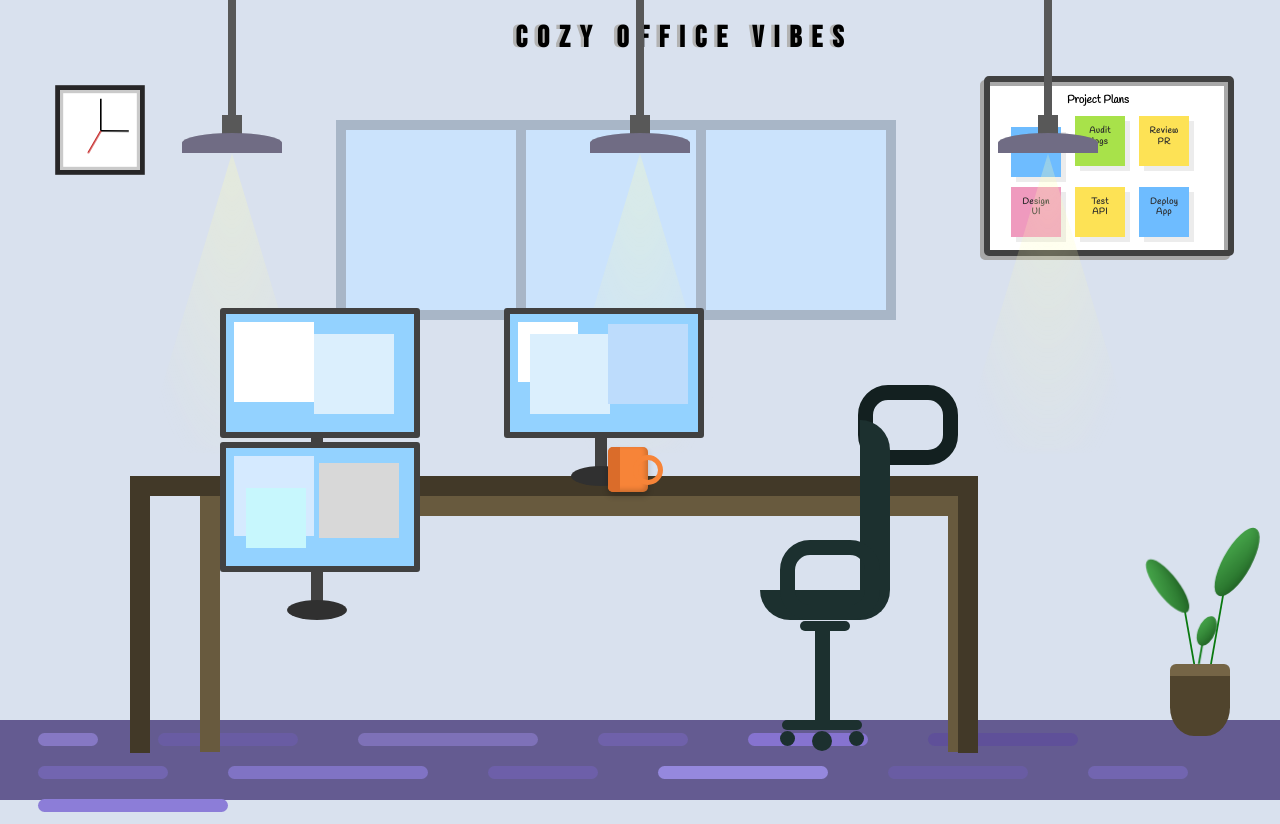
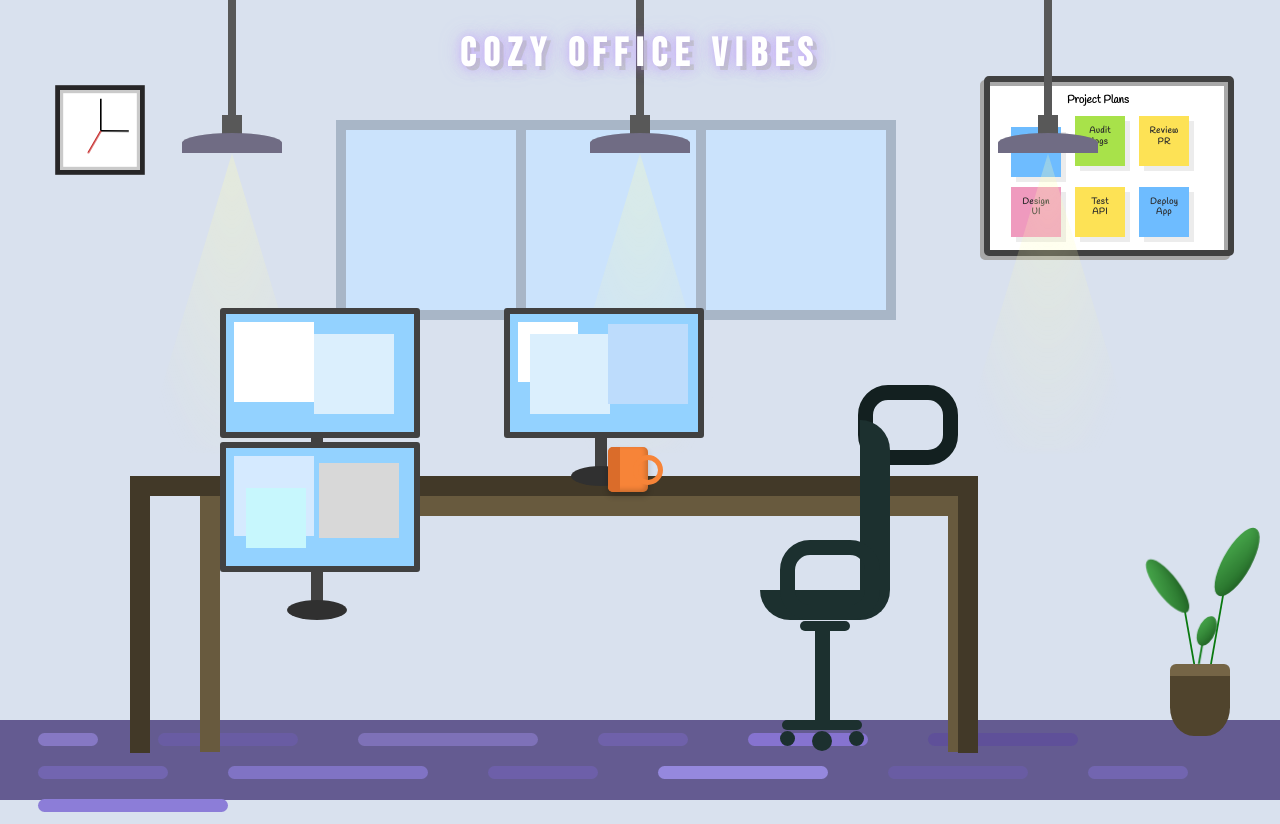
Before and after one commit to dipanshu447/css-office-art, a plain HTML site: page index.html in a window 1280 px wide. Drawn offline with Linux system fonts and the light colour scheme.

Commit message:
highlight heading

```diff
--- a/index.html
+++ b/index.html
@@ -102,6 +102,7 @@
                 </div>
             </span>
         </div>
+        <div class="dustbin"></div>
         <div class="chair">
             <div class="chairHandle"></div>
             <div class="chairStand">
--- a/style.css
+++ b/style.css
@@ -29,28 +29,50 @@ body {
     height: 100%;
 }
 
-.heading{
+.heading {
     position: absolute;
-    top: 20px;
-    left: 40%;
+    top: 30px;
+    left: 50%;
+    transform: translateX(-50%);
     font-family: "Bebas Neue", sans-serif;
-    letter-spacing: 10px;
-    font-weight: 600;
-    font-size: 30px;
-    color: #b3b3b3;
+    font-size: 40px;
+    font-weight: 700;
+    letter-spacing: 8px;
+    color: #fff;
+    text-shadow:
+        0 0 5px rgba(255, 255, 255, 0.2),
+        0 0 10px rgba(255, 255, 255, 0.2),
+        0 0 20px rgba(255, 200, 255, 0.2);
+    animation: pulseGlow 4s ease-in-out infinite;
+    z-index: 50;
 }
 
-.heading::after{
+.heading::after {
     content: "Cozy Office Vibes";
     position: absolute;
+    top: 4px;
+    left: 4px;
+    color: #b3b3b3;
+    z-index: -1;
+    letter-spacing: 8px;
+    font-size: 40px;
+    opacity: 0.6;
     width: 400px;
-    top: 0px;
-    left: 1%;
-    font-family: "Bebas Neue", sans-serif;
-    letter-spacing: 10px;
-    font-weight: 600;
-    font-size: 30px;
-    color: #000000;
+}
+
+@keyframes pulseGlow {
+    0%, 100% {
+        text-shadow:
+            0 0 5px rgba(197, 152, 255, 0.1),
+            0 0 10px rgba(197, 152, 255, 0.2),
+            0 0 18px rgba(197, 152, 255, 0.3);
+    }
+    50% {
+        text-shadow:
+            0 0 8px rgba(134, 91, 255, 0.2),
+            0 0 16px rgba(197, 152, 255, 0.5),
+            0 0 28px rgba(197, 152, 255, 0.2);
+    }
 }
 
 .clock {
@@ -643,3 +665,11 @@ body {
     background: #DA6C2A;
     border-radius: 5px 0 0 5px;
 }
+
+/* .dustbin {
+    position: absolute;
+    left: 20px;
+    width: 100px;
+    height: 200px;
+    background: #000;
+} */
```
